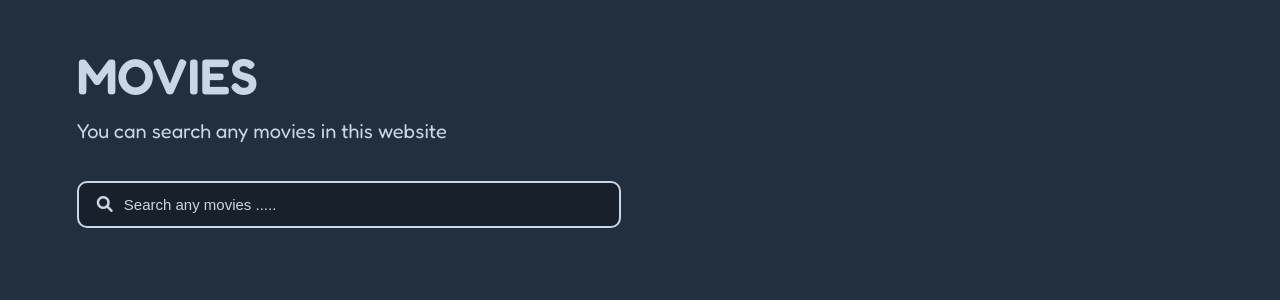
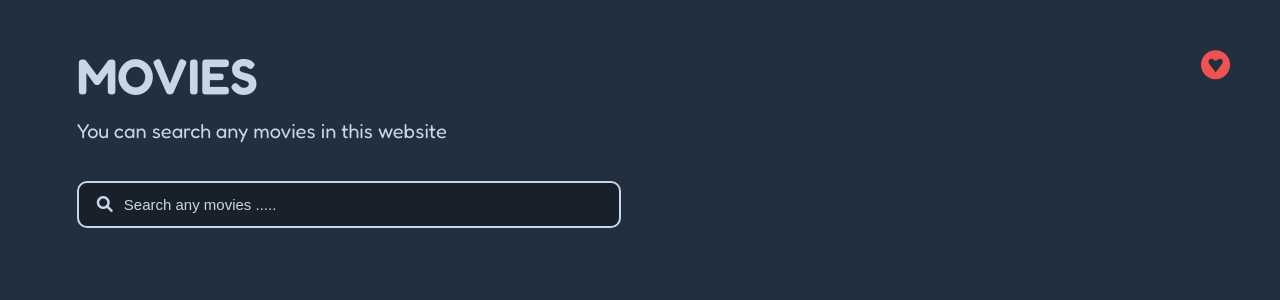
Before and after one commit to korkutDogukan/Movie-App, a Vue app in the folder movie-app/: page /#/ in a window 1280 px wide. Shown: the top 300 px of the page. Built offline with nearby package versions, Linux system fonts and the light colour scheme.

Commit message:
Add `router-link` for like page to homepage

```diff
--- a/movie-app/src/components/HomePage/HomePage.scss
+++ b/movie-app/src/components/HomePage/HomePage.scss
@@ -6,4 +6,25 @@
   gap: 40px;
   padding: 4% 6%;
   background: $gray-3;
+  position: relative;
+
+  &-like {
+    align-self: flex-end;
+    position: absolute;
+    top: 50px;
+    right: 50px;
+    text-decoration: none;
+
+    i {
+      font-size: 30px;
+      color: $red-1;
+      cursor: pointer;
+      transition: all 0.5s ease;
+
+      &:hover {
+        transform: scale(1.1);
+        color: $red;
+      }
+    }
+  }
 }
--- a/movie-app/src/components/HomePage/HomePage.vue
+++ b/movie-app/src/components/HomePage/HomePage.vue
@@ -1,5 +1,8 @@
 <template >
   <div class="movie-app">
+    <router-link class="movie-app-like" :to="{ name: 'LikedPage' }">
+      <i class="fa-brands fa-gratipay"></i>
+    </router-link>
     <HomePageTitle />
     <SearchBar @getFilmInfo="getFilmInfo" />
     <MovieList v-show="moviesShowCheck" :filmInfo="filmInfo" />
```
